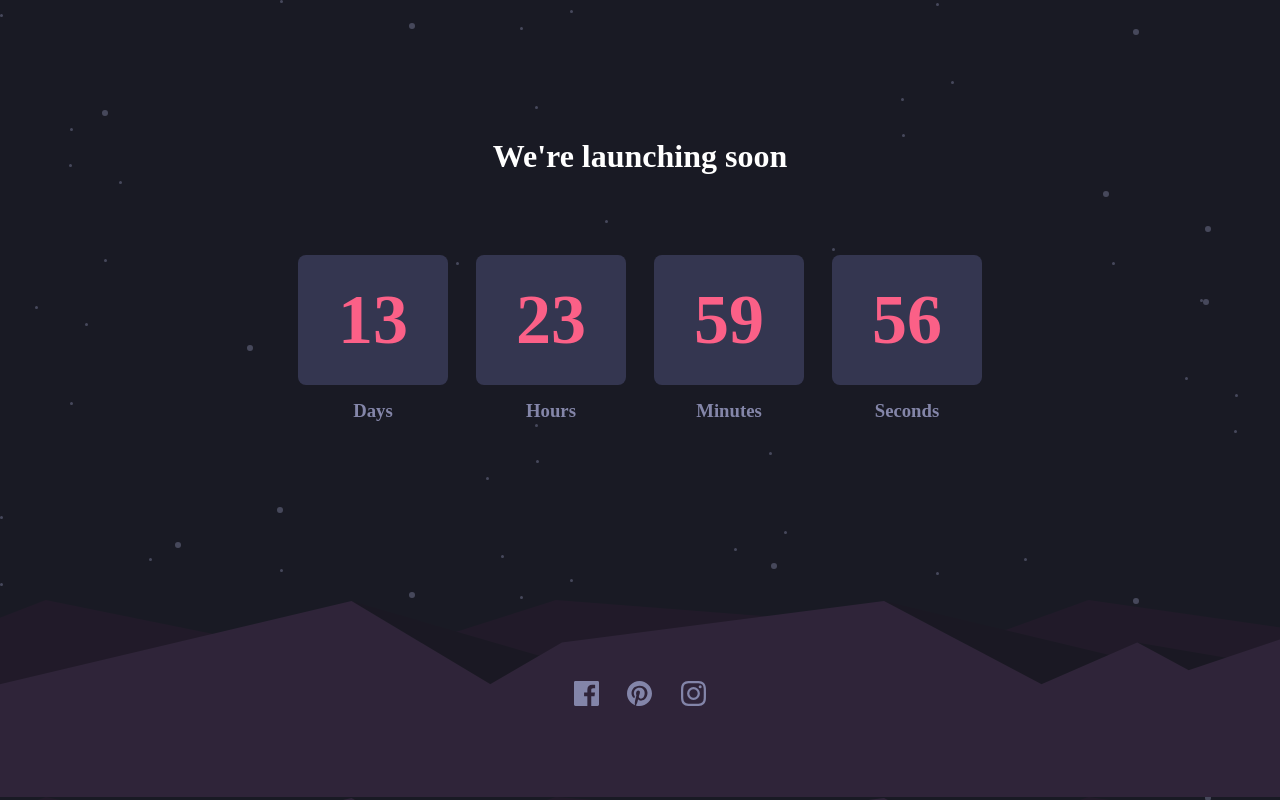
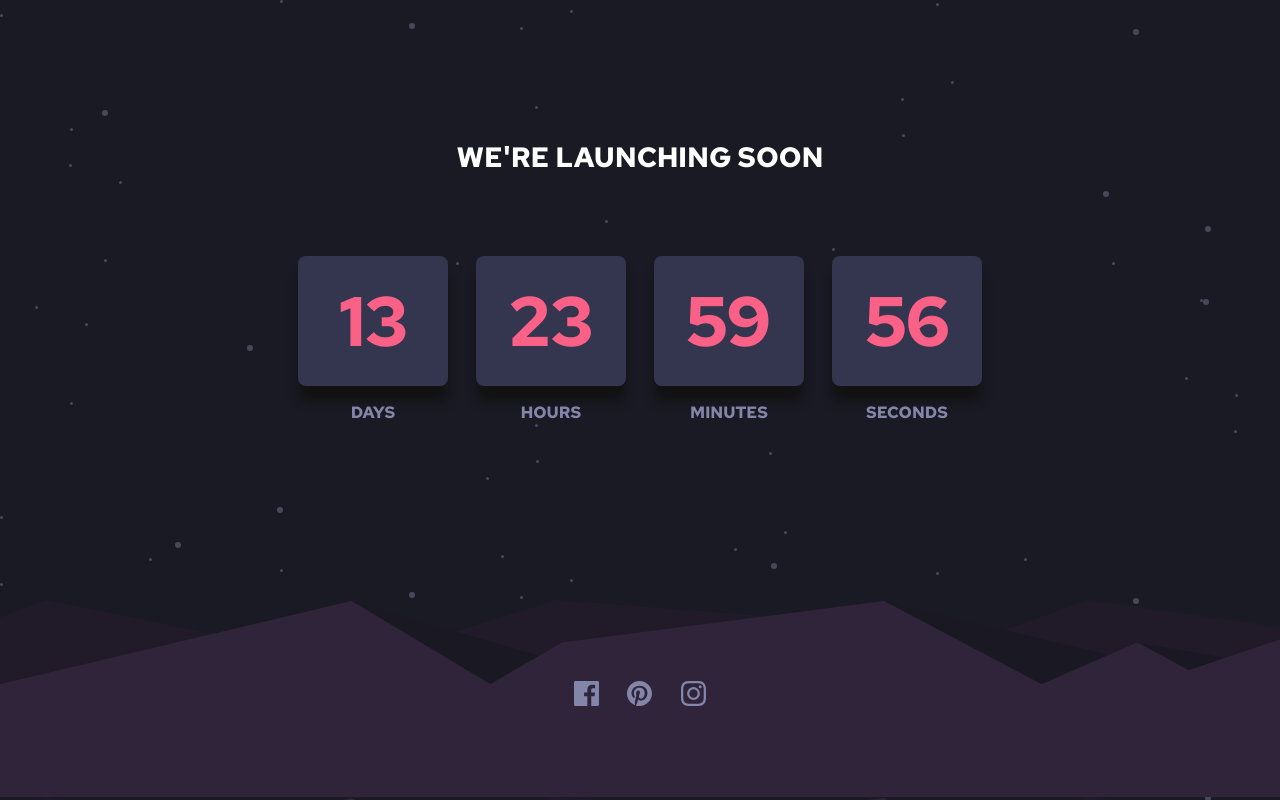
Before and after one commit to Graciano1997/frontend_counterdown, a React (Vite) app: page / in a window 1280 px wide. Built offline with nearby package versions, Linux system fonts and the light colour scheme.

Commit message:
add the remote origin

```diff
--- a/src/App.css
+++ b/src/App.css
@@ -90,7 +90,7 @@ footer {
   justify-content: center;
   border-radius: 8px;
   cursor: pointer;
-  /* box-shadow: 0 0 20px 0 black; */
+  box-shadow: 0 16px 11px -1.5px hsl(0, 0%, 7%);
   transition: all 1.5s ease-in-out;
 }
 
--- a/src/index.css
+++ b/src/index.css
@@ -1,3 +1,6 @@
+
+@import url('https://fonts.googleapis.com/css2?family=Inter:slnt,wght@-10..0,100..900&family=Red+Hat+Text:ital,wght@0,300..700;1,300..700&display=swap');
+
 *{
   margin: 0;
   padding: 0;
@@ -8,6 +11,11 @@ body {
   background-image: url('./assets/images/bg-stars.svg');
   /* background-color: hsl(235, 16%, 14%); */
   background-color: hsl(234, 17%, 12%);
-
+  font-size: 14px;
+  font-weight: 700;
   color: white;
+  text-transform: uppercase;
+  font-family: "Red Hat Text", sans-serif;
+  font-optical-sizing: auto;
+  font-style: normal;
 }
```
Also changed, not shown: 1 other file (tests, documents, lock files or other folders).
